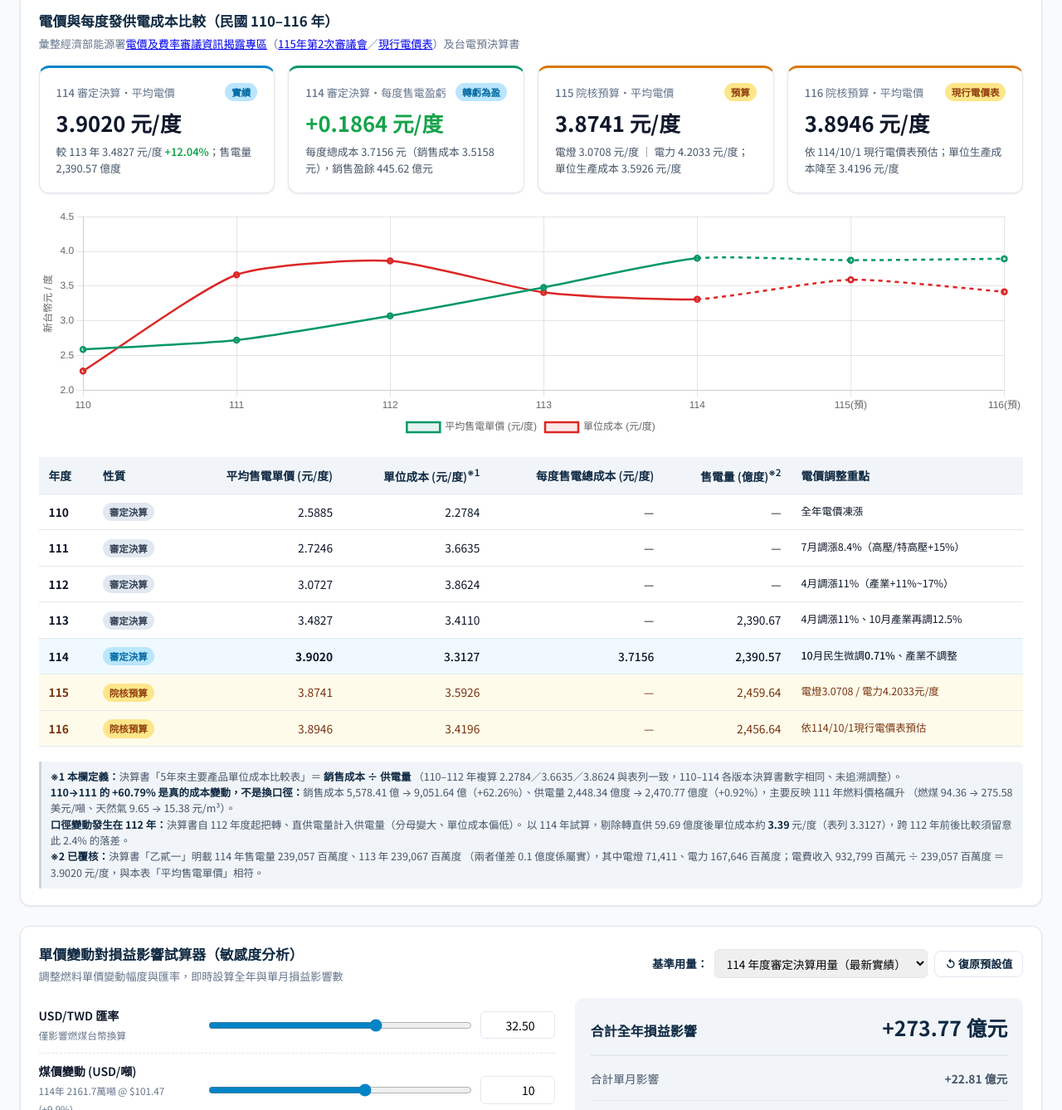
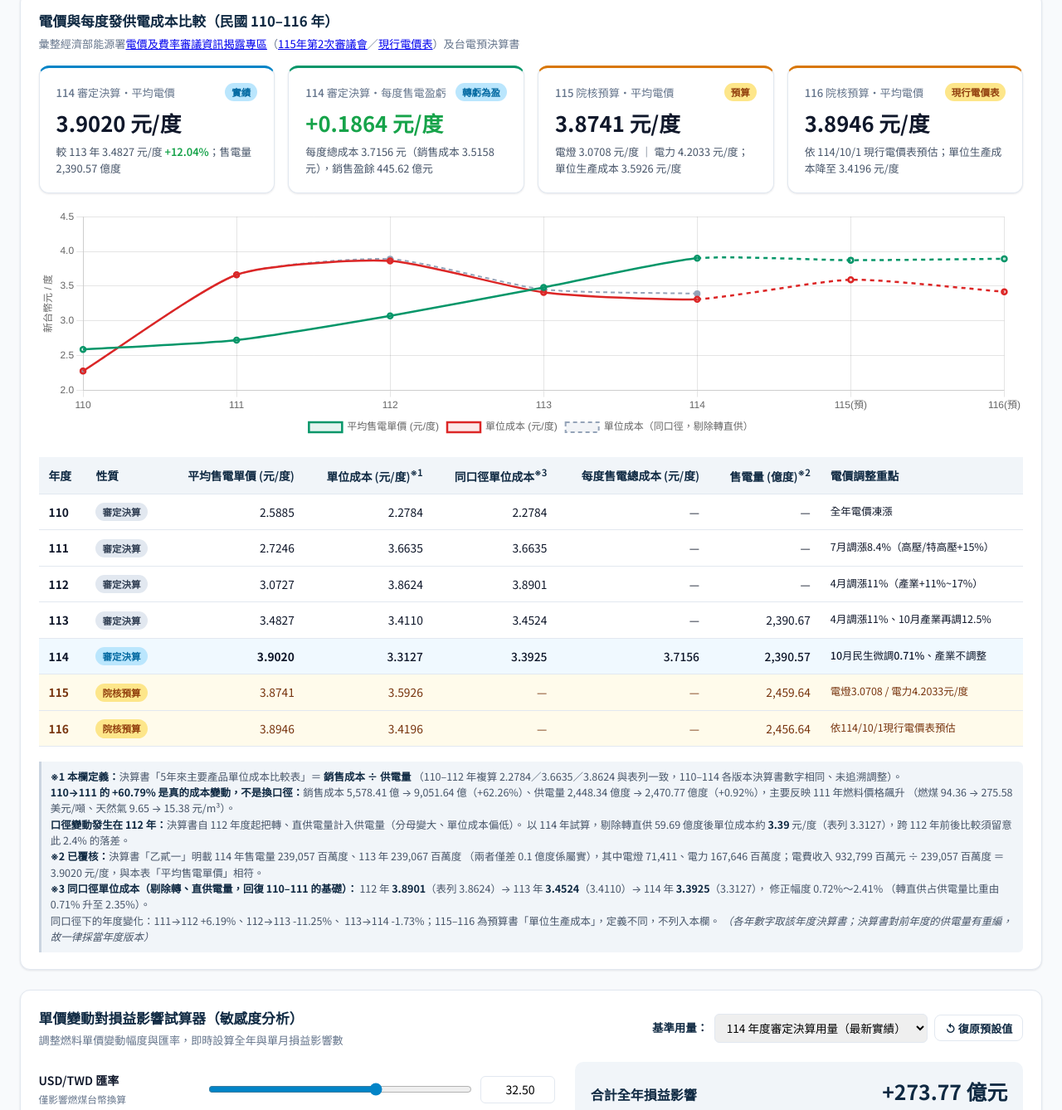
Before and after one commit to cormort/Tai-power-energy-cost, a plain HTML site: page index.html in a window 1280 px wide. Shown: the part 1571-2909 px from the top of the page at 83% size. Drawn offline with Linux system fonts and the light colour scheme.

Commit message:
feat: 新增「同口徑單位成本」欄與圖表線，還原 110–114 可比較序列
112 年起決算書把轉、直供電量計入供電量（分母變大），使 112 年以後的
單位成本與 110–111 不同基準，直接畫在同一條線會低估後段成本水準。

- UNIT_COST 補齊 110–114：每年取該年度決算書的銷售成本（損益表）、
  供電量與轉直供（乙貳一），五年的「銷售成本÷供電量」複算後與表列
  單位成本完全相符（2.2784／3.6635／3.8624／3.4110／3.3127）
- 新增 sameBasisUnit(y) = 銷售成本 ÷（供電量 − 轉直供）：
  112 = 3.8901（表列 3.8624）、113 = 3.4524（3.4110）、114 = 3.3925（3.3127）
- 電價表新增「同口徑單位成本※3」欄（115–116 為預算書單位生產成本，
  定義不同，留「—」）
- 電價圖新增第三條灰色虛線（僅 110–114），圖例標明「同口徑，剔除轉直供」
- ※3 註記列出同口徑下的年度變化：111→112 +6.19%、112→113 -11.25%、
  113→114 -1.73%，並註明各年取該年度決算書（決算書對前年度供電量有重編）
- 自我檢查擴及 113、114；本機與線上複算皆無警告

115–116 不納入：其 3.5926／3.4196 是預算書「單位生產成本」，
不是「銷售成本÷供電量」，混進來會產生假的連續性。

```diff
--- a/index.html
+++ b/index.html
@@ -593,6 +593,7 @@
                 <th scope="col">性質</th>
                 <th scope="col">平均售電單價 (元/度)</th>
                 <th scope="col">單位成本 (元/度)<sup>※1</sup></th>
+                <th scope="col">同口徑單位成本<sup>※3</sup></th>
                 <th scope="col">每度售電總成本 (元/度)</th>
                 <th scope="col">售電量 (億度)<sup>※2</sup></th>
                 <th scope="col" style="text-align:left;">電價調整重點</th>
@@ -618,6 +619,10 @@
         <strong>※2 已覆核：</strong>決算書「乙貳一」明載 114 年售電量 239,057 百萬度、113 年 239,067 百萬度
         （兩者僅差 0.1 億度係屬實），其中電燈 71,411、電力 167,646 百萬度；電費收入 932,799 百萬元 ÷
         239,057 百萬度 ＝ 3.9020 元/度，與本表「平均售電單價」相符。
+        <br />
+        <span id="unitCostNote3"><strong>※3 同口徑單位成本：</strong>112 年起把轉、直供電量計入供電量，
+        本欄以「銷售成本 ÷（供電量 − 轉直供）」還原成 110–111 的基礎；115–116 為預算書「單位生產成本」，
+        定義不同不列入。載入後由程式重算。</span>
       </p>
     </section>
 
@@ -896,12 +901,20 @@
     };
 
     // ── 單位成本口徑（決算書「5年來主要產品單位成本比較表」＝ 銷售成本 ÷ 供電量）──
-    // 110/111/112 取自 110、111、112 年度審定決算書的損益表與乙貳一（億、億度）；
-    // 112 起決算書把轉、直供電量計入供電量，分母變大，跨 112 前後不可直接比較。
+    // 每筆取「該年度決算書」的損益表（銷售成本）與乙貳一（供電量、轉直供），單位為億、億度。
+    // 110/111 年的供電量原本就不含轉直供；112 年起決算書改為含轉直供，故 direct 只在 112+ 有值。
+    // 同口徑（剔除轉直供）= 銷售成本 ÷（供電量 − 轉直供），才與 110/111 可比。
     const UNIT_COST = {
-      '110': { salesCost: 5578.4054, supply: 2448.3398, unit: 2.2784 },
-      '111': { salesCost: 9051.6355, supply: 2470.7703, unit: 3.6635 },
-      '112': { salesCost: 9403.4508, supply: 2434.5991, unit: 3.8624 }
+      '110': { salesCost: 5578.4054, supply: 2448.3399, direct: 0,       unit: 2.2784, book: '110 年度審定決算書' },
+      '111': { salesCost: 9051.6355, supply: 2470.7703, direct: 0,       unit: 3.6635, book: '111 年度審定決算書' },
+      '112': { salesCost: 9403.4508, supply: 2434.5991, direct: 17.3318, unit: 3.8624, book: '112 年度審定決算書' },
+      '113': { salesCost: 8540.4032, supply: 2503.7790, direct: 29.9887, unit: 3.4110, book: '113 年度審定決算書' },
+      '114': { salesCost: 8404.8292, supply: 2537.1438, direct: 59.6921, unit: 3.3127, book: '114 年度審定決算書' }
+    };
+    // 同口徑單位成本（110–114 決算年）；115–116 的「單位成本」是預算書的單位生產成本，定義不同，不納入。
+    const sameBasisUnit = (y) => {
+      const d = UNIT_COST[String(y)];
+      return d ? d.salesCost / (d.supply - d.direct) : null;
     };
 
     const fmtInt = (v) => v == null ? '未揭露' : Math.round(v).toLocaleString('zh-TW');
@@ -1489,6 +1502,7 @@
             <td><span class="pill pill-${x.pill}">${pillText[x.pill]}</span></td>
             <td class="num">${x.year === 114 ? '<strong>' : ''}${fmtDec(x.price, 4)}${x.year === 114 ? '</strong>' : ''}</td>
             <td class="num">${fmtDec(x.unitCost, 4)}</td>
+            <td class="num">${sameBasisUnit(x.year) == null ? '—' : fmtDec(sameBasisUnit(x.year), 4)}</td>
             <td class="num">${x.totalCost == null ? '—' : fmtDec(x.totalCost, 4)}</td>
             <td class="num">${x.sales == null ? '—' : fmtDec(x.sales)}</td>
             <td style="text-align:left;font-size:0.78rem;">${x.note || ''}</td>
@@ -1520,7 +1534,7 @@
       if (!el) return;
       const a = UNIT_COST['110'], b = UNIT_COST['111'];
       // 自我檢查：表列單位成本應等於 銷售成本 ÷ 供電量
-      ['110', '111', '112'].forEach((y) => {
+      ['110', '111', '112', '113', '114'].forEach((y) => {
         const d = UNIT_COST[y];
         const calc = d.salesCost / d.supply;
         if (Math.abs(calc - d.unit) > 0.0005) console.warn('[unitCost]', y, '複算', calc.toFixed(5), 'vs 表列', d.unit);
@@ -1546,6 +1560,24 @@
          <strong>口徑變動發生在 112 年：</strong>決算書自 112 年度起把轉、直供電量計入供電量（分母變大、單位成本偏低）。
          以 114 年試算，剔除轉直供 ${fmtDec(direct114)} 億度後單位成本約
          <strong>${fmtDec(unit114adj)}</strong> 元/度（表列 3.3127），跨 112 年前後比較須留意此 ${fmtDec(direct114 / saleSup114 * 100, 1)}% 的落差。`;
+
+      // ※3：同口徑序列（111→112→113→114）
+      const el3 = document.getElementById('unitCostNote3');
+      if (el3) {
+        const u = (y) => sameBasisUnit(y);
+        const published = (y) => UNIT_COST[String(y)].unit;
+        el3.innerHTML =
+          `<strong>※3 同口徑單位成本（剔除轉、直供電量，回復 110–111 的基礎）：</strong>
+           112 年 <strong>${fmtDec(u(112), 4)}</strong>（表列 ${fmtDec(published(112), 4)}）→
+           113 年 <strong>${fmtDec(u(113), 4)}</strong>（${fmtDec(published(113), 4)}）→
+           114 年 <strong>${fmtDec(u(114), 4)}</strong>（${fmtDec(published(114), 4)}），
+           修正幅度 ${fmtDec((u(112) / published(112) - 1) * 100, 2)}%～${fmtDec((u(114) / published(114) - 1) * 100, 2)}%
+           （轉直供占供電量比重由 ${fmtDec(UNIT_COST['112'].direct / UNIT_COST['112'].supply * 100)}% 升至
+           ${fmtDec(UNIT_COST['114'].direct / UNIT_COST['114'].supply * 100)}%）。<br />
+           同口徑下的年度變化：111→112 ${signPct((u(112) / u(111) - 1) * 100)}、112→113 ${signPct((u(113) / u(112) - 1) * 100)}、
+           113→114 ${signPct((u(114) / u(113) - 1) * 100)}；115–116 為預算書「單位生產成本」，定義不同，不列入本欄。
+           <em>（各年數字取該年度決算書；決算書對前年度的供電量有重編，故一律採當年度版本）</em>`;
+      }
     }
 
     function renderTariffChart() {
@@ -1576,6 +1608,19 @@
               tension: 0.2,
               borderWidth: 2.5,
               segment: { borderDash: (c) => c.p1DataIndex >= forecastFrom ? [5, 5] : undefined }
+            },
+            {
+              // 同口徑：把 112 年起計入供電量的轉、直供電量剔除，才與 110–111 可比
+              label: '單位成本（同口徑，剔除轉直供）',
+              data: TARIFF.map(x => sameBasisUnit(x.year)),
+              borderColor: '#94a3b8',
+              backgroundColor: 'rgba(148,163,184,0.12)',
+              borderDash: [5, 4],
+              pointRadius: 3,
+              pointBackgroundColor: '#94a3b8',
+              tension: 0.2,
+              borderWidth: 2,
+              spanGaps: false
             }
           ]
         },
```
Also changed, not shown: 1 other file.
